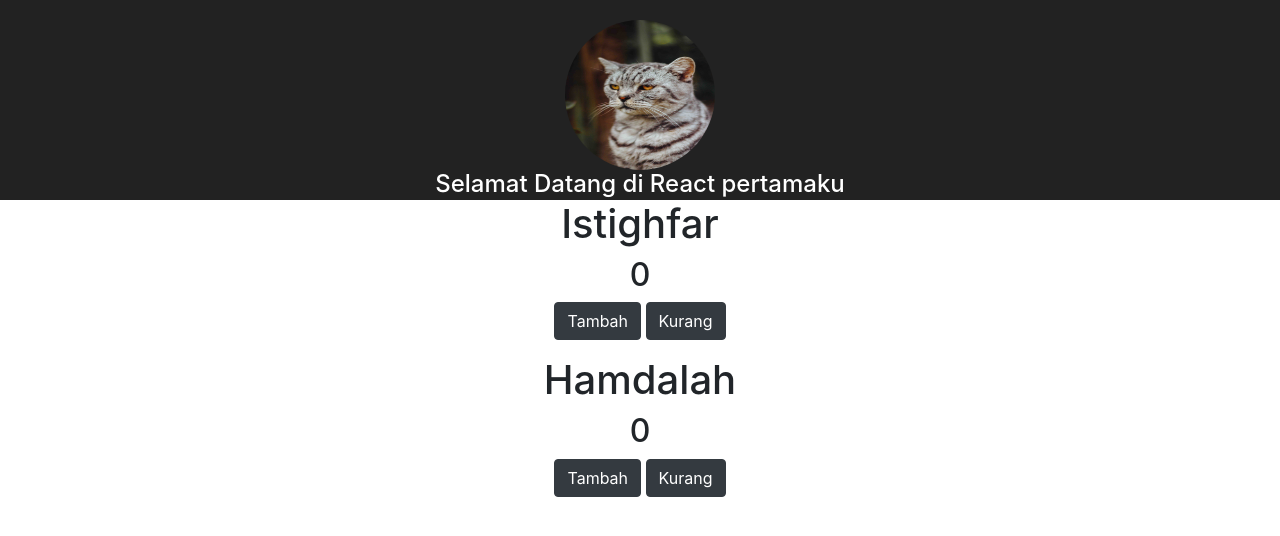
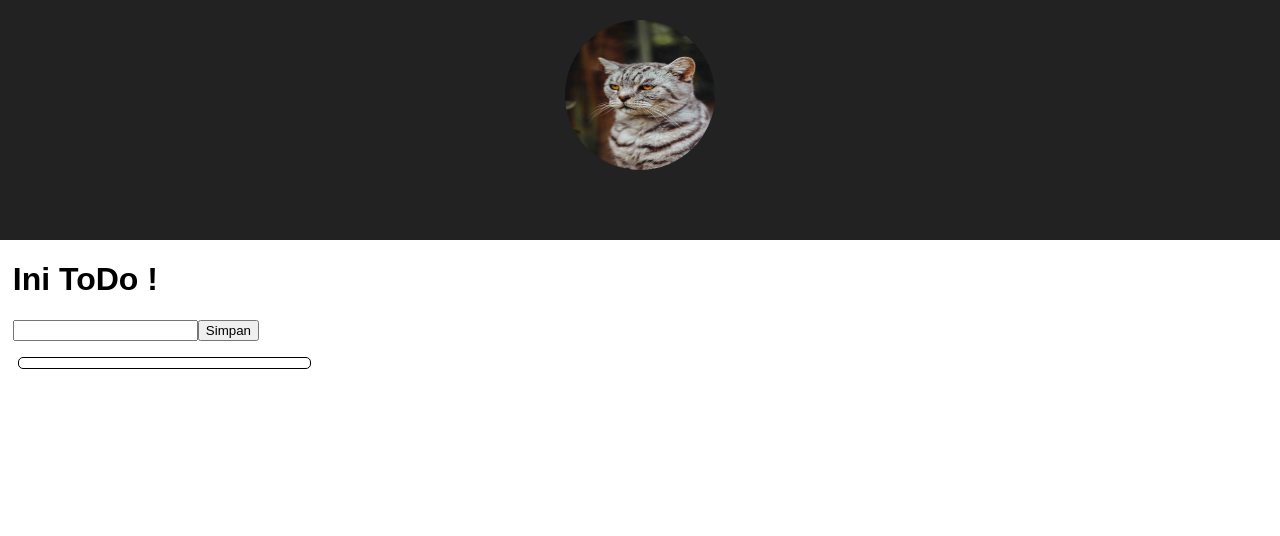
Before and after one commit to fayzisme/aplikasi-reactku, a React (Create React App) app: page / in a window 1280 px wide. Shown: the top 536 px of the page. Built offline with nearby package versions, Linux system fonts and the light colour scheme.

Commit message:
Todo React ku

```diff
--- a/src/App.css
+++ b/src/App.css
@@ -17,6 +17,7 @@
   height: 200px;
   padding: 20px;
   color: white;
+  text-align: center;
 }
 
 .App-title {
@@ -27,9 +28,22 @@
   font-size: large;
 }
 
+#container {
+  margin: 1%;
+}
+
 h6 {
   text-align: center;
   font-size: xx-large;
+}
+
+ul {
+  padding-top: 5px;
+  padding-bottom: 5px;
+  margin-left: 5px;
+  width: 20%;
+  border: 1px solid black;
+  border-radius: 5px;
 }
 
 @keyframes App-logo-spin {
--- a/src/App.js
+++ b/src/App.js
@@ -1,6 +1,6 @@
 import React, { Component } from 'react';
 import cat from './cat.jpg';
-import Counter from './components/counter';
+import Todo from './components/Todo';
 import './App.css';
 
 class App extends Component {
@@ -11,13 +11,11 @@ class App extends Component {
 
   render() {
     return (
-      <div className="App">
+      <div className="Todo">
         <header className="App-header">
           <img src={cat} className="logo" alt="logo" />
-          <h1 className="App-title">Selamat Datang di React pertamaku</h1>
         </header>
-        <Counter name='Istighfar'/>
-        <Counter name='Hamdalah'/>
+        <Todo/>
       </div>
     );
   }
--- /dev/null
+++ b/src/components/Todo.js
@@ -0,0 +1,106 @@
+import React, { Component } from 'react';
+
+class Todo extends Component {
+    state = {
+        database: [],
+        input : '',
+        buttonView : false,
+        id : 0
+    };
+
+    handlechange = (param)=> {
+        this.setState({
+            input : param.target.value
+        });
+    };
+
+    addData = ()=> {
+        let data = this.state.database;
+        let param = this.state.input;
+        data.push(param);
+        localStorage.setItem('todos', JSON.stringify(data));
+        console.log(data);
+        this.setState({
+            input : ''
+        });
+    };
+
+    getData = ()=> {
+        let getItem = JSON.parse(localStorage.getItem('todos'));
+        if (getItem !== null) {
+            return this.setState({
+                database : getItem
+            });
+        }
+        console.log(getItem);
+    };
+
+    getDataID = (index)=> {
+        let data = this.state.database;
+        let getData = data[index];
+        this.setState({
+            input : getData,
+            buttonView : true,
+            id : index
+        });
+    }
+
+    deleteData = (index)=> {
+           let data = this.state.database;
+           data.splice(index, 1);
+           localStorage.setItem('todos', JSON.stringify(data));
+           this.getData();
+    }
+
+    editData = id => {
+        let data = this.state.database;
+        data.splice(id, 1, this.state.input)
+        localStorage.setItem('todos', JSON.stringify(data));
+        this.getData();
+        this.setState({
+            input : '',
+            buttonView : false
+        });
+    }
+
+    cancelData = () => {
+        let data = this.state.database;
+        localStorage.setItem('todos', JSON.stringify(data));
+        this.getData();
+        this.setState({
+            input : '',
+            buttonView : false
+        });
+    }
+
+    componentDidMount() {
+        this.getData();
+    }
+
+    render() {
+        return (
+            <div id='container'>
+                <h1>Ini ToDo !</h1>
+                <input type = 'text' onChange={this.handlechange} value={this.state.input}></input>
+                {this.state.buttonView ?(
+                    <div>
+                        <button onClick={()=>this.editData(this.state.id)}>Edit</button>
+                        <button onClick={()=>this.cancelData()}>Batal</button>
+                    </div>):(<button onClick={this.addData}>Simpan</button>)}
+                 <ul>
+                    {this.state.database.map( (tolist, index) => {
+                        return (
+                        <div>
+                            <li>{tolist}</li>
+                            <button onClick={()=>this.deleteData(index)}>Delete</button>
+                            <button onClick={()=>this.getDataID(index)}>Edit</button>
+                        </div>
+                        )
+                    })}
+                </ul>
+            </div>
+        )
+    }
+}
+
+export default Todo
--- a/src/index.js
+++ b/src/index.js
@@ -1,7 +1,6 @@
 import React from 'react';
 import ReactDOM from 'react-dom';
 import './index.css';
-import 'bootstrap/dist/css/bootstrap.min.css';
 import Main from './App';
 import registerServiceWorker from './registerServiceWorker';
 
```
